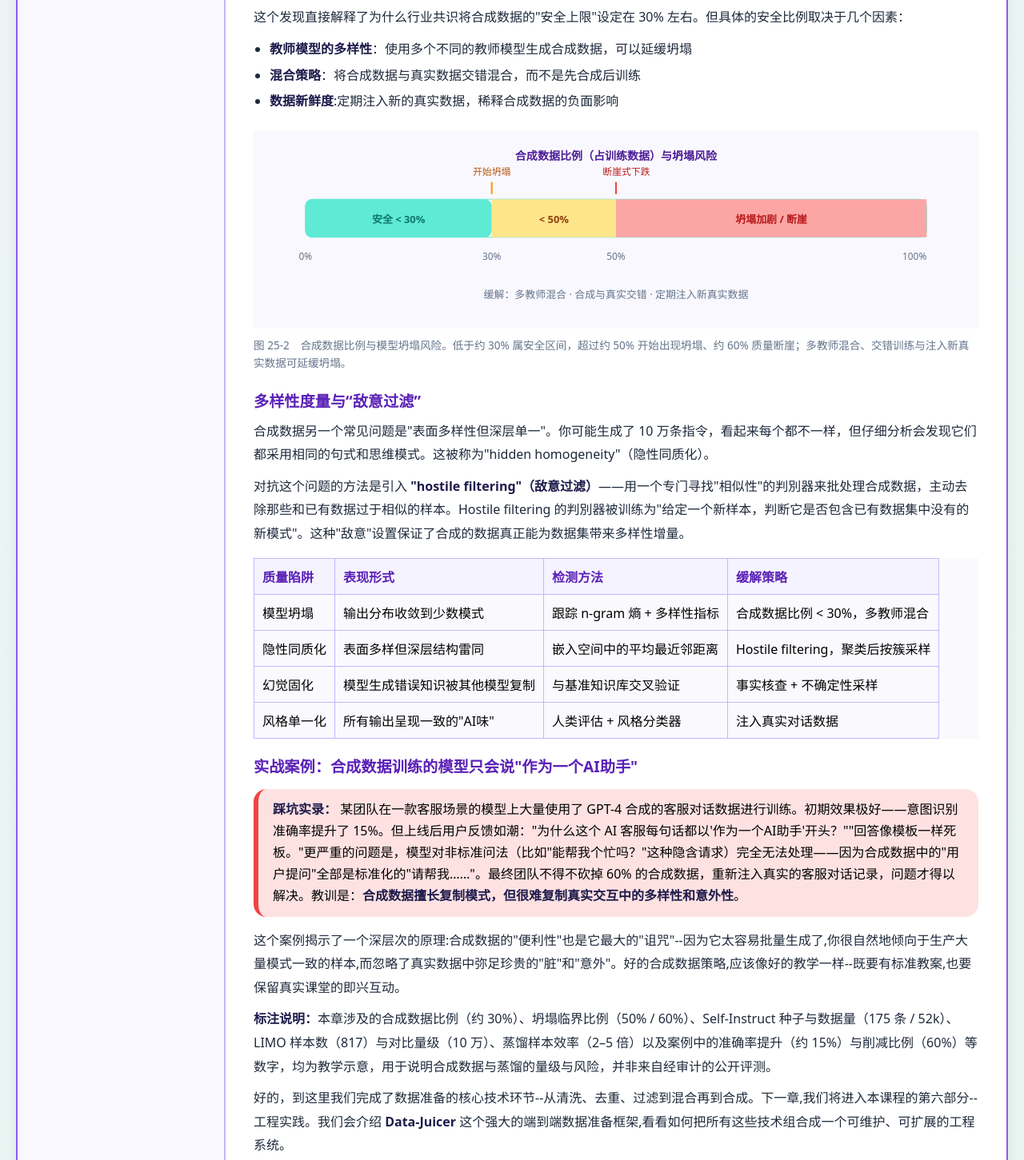
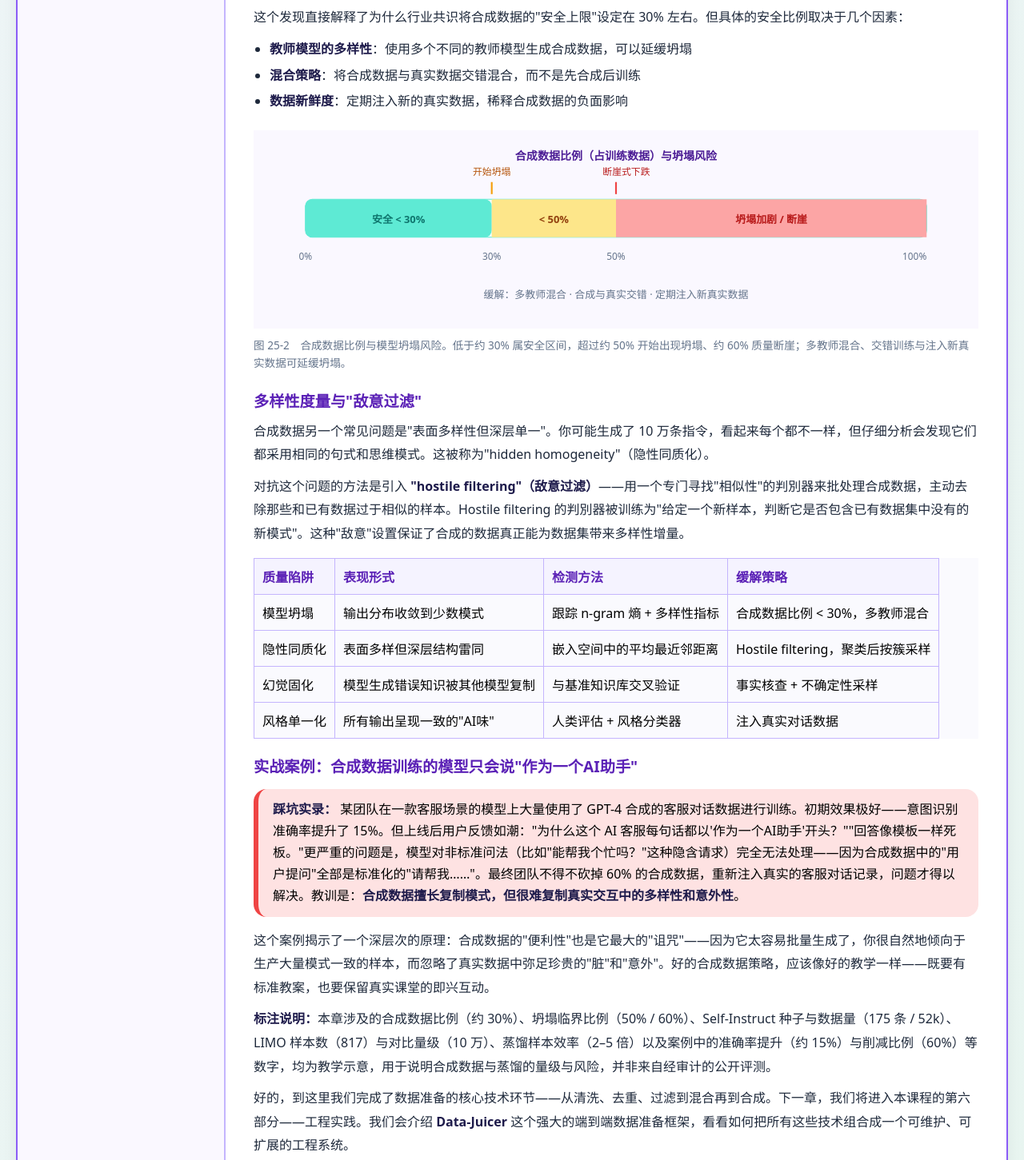
Before and after one commit to 1998x-stack/application-ready-data-preparation-tutorial, a plain HTML site: page 25.html in a window 1280 px wide. Shown: the part 4824-6275 px from the top of the page at 80% size. Drawn offline with Linux system fonts and the light colour scheme.

Commit message:
fix(application-ready-data-preparation-tutorial): 回滚第25章正文中被误替换为半角的全角标点
上一提交 6b43e3e 在语义化改造中越权将正文全角标点（：，——）改为半角
（:,--）。本次将该章 4 处受影响正文还原为改动前原文，仅保留语义化/插图/
标注说明等经许可的改动。

```diff
--- a/25.html
+++ b/25.html
@@ -438,7 +438,7 @@ class EvolInstruct:
         <ul>
             <li><strong>教师模型的多样性</strong>：使用多个不同的教师模型生成合成数据，可以延缓坍塌</li>
             <li><strong>混合策略</strong>：将合成数据与真实数据交错混合，而不是先合成后训练</li>
-            <li><strong>数据新鲜度</strong>:定期注入新的真实数据，稀释合成数据的负面影响</li>
+            <li><strong>数据新鲜度</strong>：定期注入新的真实数据，稀释合成数据的负面影响</li>
         </ul>
 
         <figure id="fig-model-collapse">
@@ -467,7 +467,7 @@ class EvolInstruct:
             <figcaption>图 25-2　合成数据比例与模型坍塌风险。低于约 30% 属安全区间，超过约 50% 开始出现坍塌、约 60% 质量断崖；多教师混合、交错训练与注入新真实数据可延缓坍塌。</figcaption>
         </figure>
 
-        <h3>多样性度量与“敌意过滤”</h3>
+        <h3>多样性度量与"敌意过滤"</h3>
 
         <p>合成数据另一个常见问题是"表面多样性但深层单一"。你可能生成了 10 万条指令，看起来每个都不一样，但仔细分析会发现它们都采用相同的句式和思维模式。这被称为"hidden homogeneity"（隐性同质化）。</p>
 
@@ -491,11 +491,11 @@ class EvolInstruct:
             <strong>踩坑实录：</strong> 某团队在一款客服场景的模型上大量使用了 GPT-4 合成的客服对话数据进行训练。初期效果极好——意图识别准确率提升了 15%。但上线后用户反馈如潮："为什么这个 AI 客服每句话都以'作为一个AI助手'开头？""回答像模板一样死板。"更严重的问题是，模型对非标准问法（比如"能帮我个忙吗？"这种隐含请求）完全无法处理——因为合成数据中的"用户提问"全部是标准化的"请帮我……"。最终团队不得不砍掉 60% 的合成数据，重新注入真实的客服对话记录，问题才得以解决。教训是：<strong>合成数据擅长复制模式，但很难复制真实交互中的多样性和意外性</strong>。
         </div>
 
-        <p>这个案例揭示了一个深层次的原理:合成数据的"便利性"也是它最大的"诅咒"--因为它太容易批量生成了,你很自然地倾向于生产大量模式一致的样本,而忽略了真实数据中弥足珍贵的"脏"和"意外"。好的合成数据策略,应该像好的教学一样--既要有标准教案,也要保留真实课堂的即兴互动。</p>
+        <p>这个案例揭示了一个深层次的原理：合成数据的"便利性"也是它最大的"诅咒"——因为它太容易批量生成了，你很自然地倾向于生产大量模式一致的样本，而忽略了真实数据中弥足珍贵的"脏"和"意外"。好的合成数据策略，应该像好的教学一样——既要有标准教案，也要保留真实课堂的即兴互动。</p>
 
         <p><strong>标注说明：</strong>本章涉及的合成数据比例（约 30%）、坍塌临界比例（50% / 60%）、Self-Instruct 种子与数据量（175 条 / 52k）、LIMO 样本数（817）与对比量级（10 万）、蒸馏样本效率（2–5 倍）以及案例中的准确率提升（约 15%）与削减比例（60%）等数字，均为教学示意，用于说明合成数据与蒸馏的量级与风险，并非来自经审计的公开评测。</p>
 
-        <p>好的，到这里我们完成了数据准备的核心技术环节--从清洗、去重、过滤到混合再到合成。下一章,我们将进入本课程的第六部分--工程实践。我们会介绍 <strong>Data-Juicer</strong> 这个强大的端到端数据准备框架,看看如何把所有这些技术组合成一个可维护、可扩展的工程系统。</p>
+        <p>好的，到这里我们完成了数据准备的核心技术环节——从清洗、去重、过滤到混合再到合成。下一章，我们将进入本课程的第六部分——工程实践。我们会介绍 <strong>Data-Juicer</strong> 这个强大的端到端数据准备框架，看看如何把所有这些技术组合成一个可维护、可扩展的工程系统。</p>
 
         <div class="footer-nav">
             <a href="24.html">← 上一章</a>
```
